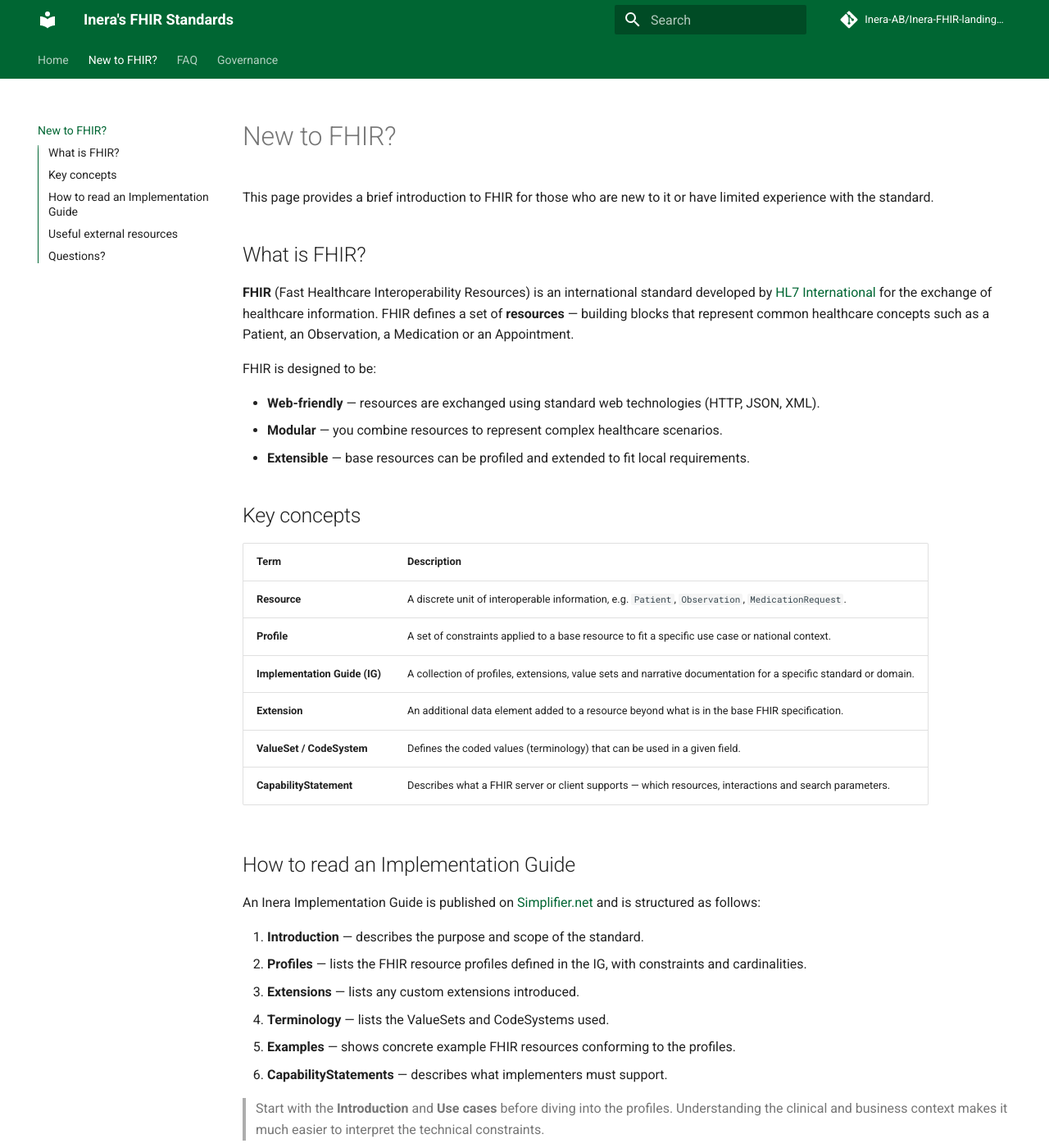
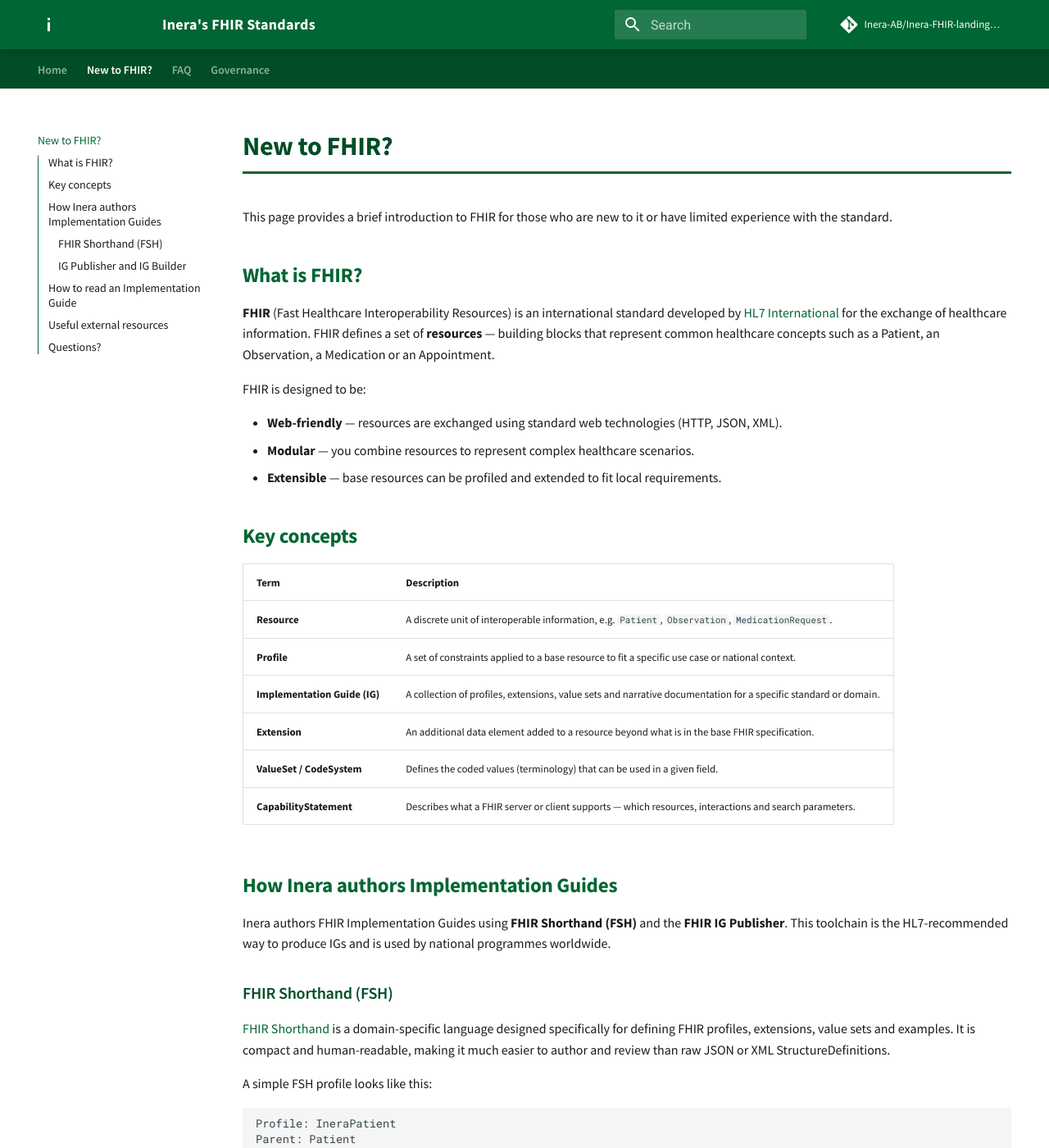
Before and after one commit to Inera-AB/Inera-FHIR-landingpage, an MkDocs documentation site: the page built from docs/assets/documents/NewToFHIR.md, in a window 1280 px wide and 1400 px high. Shown: the whole window at 82% size. Built offline with MkDocs 1.6.1 and Material for MkDocs 9.7.7, drawn with Linux system fonts in a browser that asks for light colours; comment, search, counter and statistics services are not loaded; some of the changed text lies outside the part shown.

Commit message:
Apply Inera graphic profile and update New to FHIR page
- Add SVG logo and favicon using Inera's green brand identity (#006633)
- Expand CSS with full Inera graphic profile: typography (Source Sans Pro),
  header, tabs, navigation, headings, links, footer and table colours
- Rewrite New to FHIR page: replace Simplifier.net mention with FSH, SUSHI
  and IG Publisher toolchain; add links to FSH School and IG Builder guidance

https://claude.ai/code/session_015iK6gvdTe4HJ7A8YTSyadh

````diff
--- a/docs/assets/css/inera.css
+++ b/docs/assets/css/inera.css
@@ -1,41 +1,185 @@
+/* ============================================================
+   Inera graphic profile — MkDocs Material overrides
+   Primary:   #006633  (Inera green)
+   Secondary: #004d26  (dark green)
+   Light:     #e8f5ee  (pale green tint)
+   Accent:    #00a550  (bright green)
+   Text:      #1a1a1a
+   ============================================================ */
+
+@import url('https://fonts.googleapis.com/css2?family=Source+Sans+Pro:wght@400;600;700&display=swap');
+
 :root {
-  --md-primary-fg-color: #006633;
-  --md-primary-fg-color--light: #008844;
-  --md-primary-fg-color--dark: #004d26;
-  --md-accent-fg-color: #006633;
+  --md-primary-fg-color:        #006633;
+  --md-primary-fg-color--light: #00a550;
+  --md-primary-fg-color--dark:  #004d26;
+  --md-accent-fg-color:         #00a550;
+  --md-accent-fg-color--transparent: #00a55019;
+  --md-typeset-a-color:         #006633;
+  --inera-green:                #006633;
+  --inera-green-dark:           #004d26;
+  --inera-green-light:          #e8f5ee;
+  --inera-green-mid:            #8ab8a0;
+  --inera-green-bright:         #00a550;
 }
 
-.md-header {
-  background-color: #006633;
+/* ---- Typography ---- */
+body,
+.md-typeset {
+  font-family: 'Source Sans Pro', 'Open Sans', Arial, sans-serif;
+  color: #1a1a1a;
 }
 
-/* Table styling matching Inera design */
-.inera-table {
+/* ---- Header ---- */
+.md-header {
+  background-color: var(--inera-green);
+  box-shadow: 0 2px 6px rgba(0,0,0,.25);
+}
+
+.md-header__title {
+  font-weight: 700;
+  letter-spacing: 0.3px;
+}
+
+/* ---- Navigation tabs ---- */
+.md-tabs {
+  background-color: var(--inera-green-dark);
+}
+
+.md-tabs__link {
+  color: rgba(255,255,255,.8);
+  font-weight: 600;
+}
+
+.md-tabs__link--active,
+.md-tabs__link:hover {
+  color: #ffffff;
+}
+
+/* ---- Sidebar / TOC ---- */
+.md-nav__link--active,
+.md-nav__link:hover {
+  color: var(--inera-green);
+}
+
+/* ---- Links ---- */
+.md-typeset a {
+  color: var(--inera-green);
+  text-decoration: none;
+}
+
+.md-typeset a:hover {
+  color: var(--inera-green-dark);
+  text-decoration: underline;
+}
+
+/* ---- Headings ---- */
+.md-typeset h1 {
+  color: var(--inera-green-dark);
+  font-weight: 700;
+  border-bottom: 3px solid var(--inera-green);
+  padding-bottom: .3em;
+}
+
+.md-typeset h2 {
+  color: var(--inera-green);
+  font-weight: 700;
+}
+
+.md-typeset h3 {
+  color: var(--inera-green-dark);
+  font-weight: 600;
+}
+
+/* ---- Admonition / callout boxes ---- */
+.md-typeset .admonition,
+.md-typeset details {
+  border-left-color: var(--inera-green);
+}
+
+.md-typeset .admonition-title,
+.md-typeset summary {
+  background-color: var(--inera-green-light);
+}
+
+/* ---- Footer ---- */
+.md-footer {
+  background-color: var(--inera-green-dark);
+}
+
+.md-footer-meta {
+  background-color: #003d1f;
+}
+
+/* ---- Search ---- */
+.md-search__form {
+  background-color: rgba(255,255,255,.15);
+}
+
+/* ---- Logo sizing in header ---- */
+.md-header__button.md-logo img,
+.md-header__button.md-logo svg {
+  height: 36px;
+  width: auto;
+}
+
+/* ============================================================
+   Inera overview table (used in index.md)
+   ============================================================ */
+.tg {
   border-collapse: collapse;
   border-spacing: 0;
   width: 100%;
 }
 
-.inera-table td,
-.inera-table th {
-  border: 1px solid #000;
-  font-family: Arial, sans-serif;
+.tg td {
+  border: 1px solid #c8ddd3;
+  font-family: 'Source Sans Pro', Arial, sans-serif;
   font-size: 14px;
-  padding: 10px 8px;
+  overflow: hidden;
+  padding: 10px 10px;
+  word-break: normal;
+  vertical-align: top;
 }
 
-.inera-table .header-row {
-  background-color: #006633;
-  color: #ffffff;
-  font-weight: bold;
+.tg th {
+  border: 1px solid #c8ddd3;
+  font-family: 'Source Sans Pro', Arial, sans-serif;
+  font-size: 14px;
+  font-weight: 700;
+  overflow: hidden;
+  padding: 10px 10px;
+  word-break: normal;
+  vertical-align: top;
 }
 
-.inera-table .category-row {
-  background-color: #8ab8a0;
-  color: #333333;
+.tg .tg-header {
+  background-color: var(--inera-green);
+  color: #ffffff;
+  text-align: left;
+}
+
+.tg .tg-category {
+  background-color: var(--inera-green-mid);
+  color: #1a1a1a;
   font-style: italic;
 }
 
-.inera-table a {
-  color: #006633;
+.tg .tg-cell {
+  background-color: #ffffff;
+  color: #1a1a1a;
 }
+
+.tg .tg-cell:nth-child(odd) {
+  /* alternating handled by category rows instead */
+}
+
+.tg a {
+  color: var(--inera-green);
+  font-weight: 600;
+}
+
+.tg a:hover {
+  color: var(--inera-green-dark);
+  text-decoration: underline;
+}
--- a/docs/assets/documents/NewToFHIR.md
+++ b/docs/assets/documents/NewToFHIR.md
@@ -23,9 +23,47 @@ FHIR is designed to be:
 | **ValueSet / CodeSystem** | Defines the coded values (terminology) that can be used in a given field. |
 | **CapabilityStatement** | Describes what a FHIR server or client supports — which resources, interactions and search parameters. |
 
+## How Inera authors Implementation Guides
+
+Inera authors FHIR Implementation Guides using **FHIR Shorthand (FSH)** and the **FHIR IG Publisher**. This toolchain is the HL7-recommended way to produce IGs and is used by national programmes worldwide.
+
+### FHIR Shorthand (FSH)
+
+[FHIR Shorthand](https://build.fhir.org/ig/HL7/fhir-shorthand/) is a domain-specific language designed specifically for defining FHIR profiles, extensions, value sets and examples. It is compact and human-readable, making it much easier to author and review than raw JSON or XML StructureDefinitions.
+
+A simple FSH profile looks like this:
+
+```fsh
+Profile: IneraPatient
+Parent: Patient
+Id: inera-patient
+Title: "Inera Patient"
+Description: "Patient profile adapted for Swedish national services."
+
+* identifier 1..* MS
+* identifier ^slicing.discriminator.type = #pattern
+* identifier ^slicing.discriminator.path = "system"
+* identifier ^slicing.rules = #open
+```
+
+**Learn FSH at [FSH School](https://fshschool.org)** — an interactive online course that walks you through the FSH language from basics to advanced profiling, with live exercises directly in the browser.
+
+### IG Publisher and IG Builder
+
+The **FHIR IG Publisher** is the official HL7 tool that takes FSH source files and produces a complete, publishable Implementation Guide website — including rendered profiles, examples, validation, and a navigable HTML site.
+
+The **[IG Builder guidance](https://build.fhir.org/ig/FHIR/ig-guidance/)** on build.fhir.org covers everything you need to know about setting up and running an IG project:
+
+- Project folder structure and `sushi-config.yaml`
+- Running SUSHI (the FSH compiler) and the IG Publisher
+- Configuring pages, menus and narrative content
+- Publishing and CI/CD pipelines
+
+The continuous integration server at [build.fhir.org](https://build.fhir.org) automatically builds every IG hosted on GitHub and makes a live preview available — Inera uses this for pre-release review of IGs before they are formally published.
+
 ## How to read an Implementation Guide
 
-An Inera Implementation Guide is published on [Simplifier.net](https://simplifier.net) and is structured as follows:
+An Inera Implementation Guide is structured as follows:
 
 1. **Introduction** — describes the purpose and scope of the standard.
 2. **Profiles** — lists the FHIR resource profiles defined in the IG, with constraints and cardinalities.
@@ -39,7 +77,10 @@ An Inera Implementation Guide is published on [Simplifier.net](https://simplifie
 ## Useful external resources
 
 - [HL7 FHIR R4 specification](https://hl7.org/fhir/R4/)
-- [Simplifier.net](https://simplifier.net) — profile registry where Inera publishes its IGs
+- [FSH School](https://fshschool.org) — interactive course for learning FHIR Shorthand
+- [IG Builder guidance](https://build.fhir.org/ig/FHIR/ig-guidance/) — official guide to authoring and publishing FHIR IGs
+- [FHIR Shorthand specification](https://build.fhir.org/ig/HL7/fhir-shorthand/) — full FSH language reference
+- [build.fhir.org](https://build.fhir.org) — continuous build server for FHIR IGs
 - [FHIR for beginners (HL7)](https://www.hl7.org/fhir/overview.html)
 - [HL7 Sweden](https://hl7.se) — Swedish FHIR community and base profiles
 
--- a/mkdocs.yml
+++ b/mkdocs.yml
@@ -9,7 +9,8 @@ repo_url: https://github.com/Inera-AB/Inera-FHIR-landingpage
 theme:
   name: material
   language: en
-  favicon: assets/images/inera-favicon.png
+  logo: assets/images/inera-logo.svg
+  favicon: assets/images/inera-favicon.svg
   palette:
     - scheme: default
       primary: custom
````
Also changed, not shown: docs/assets/images/inera-favicon.svg (added), docs/assets/images/inera-logo.svg (added).
